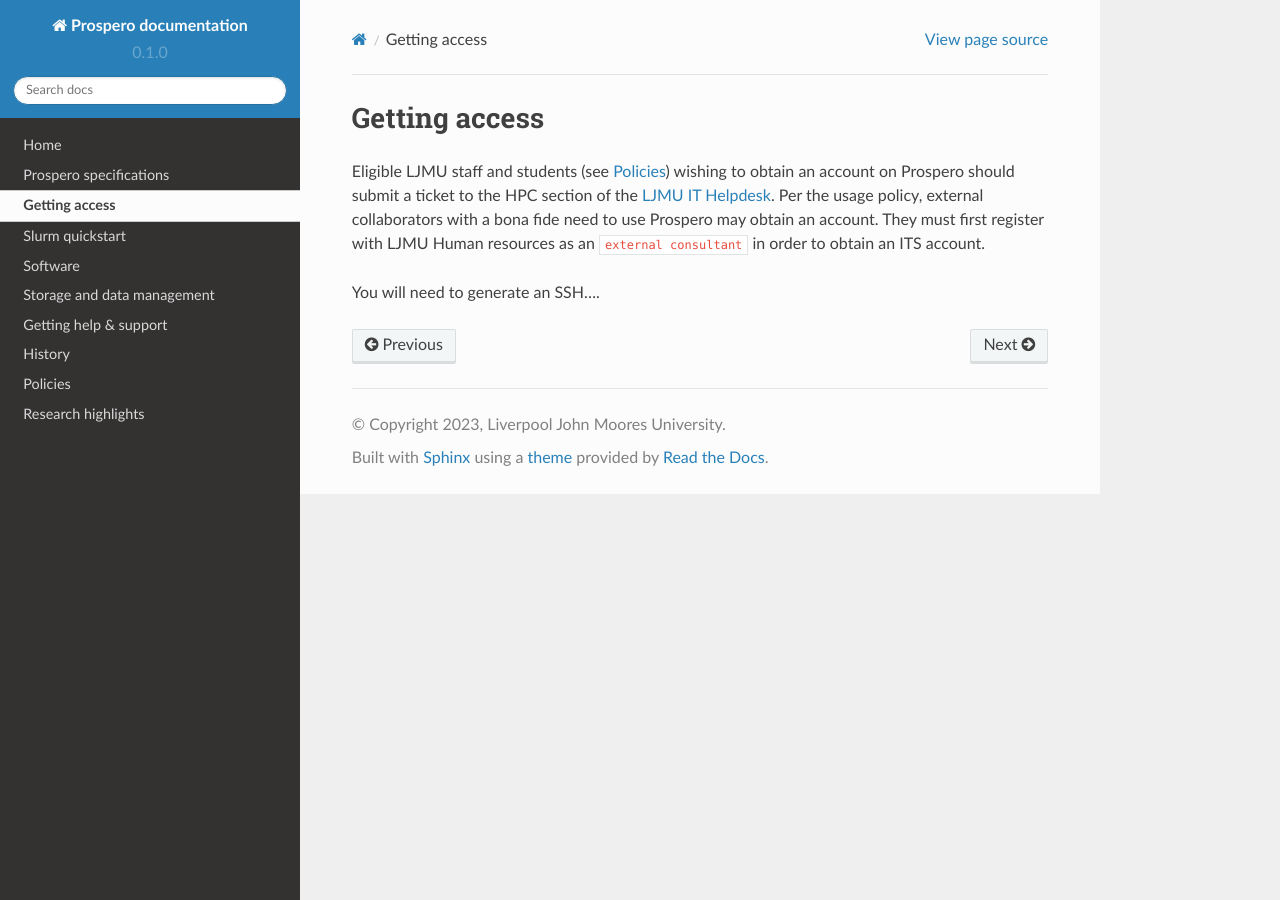
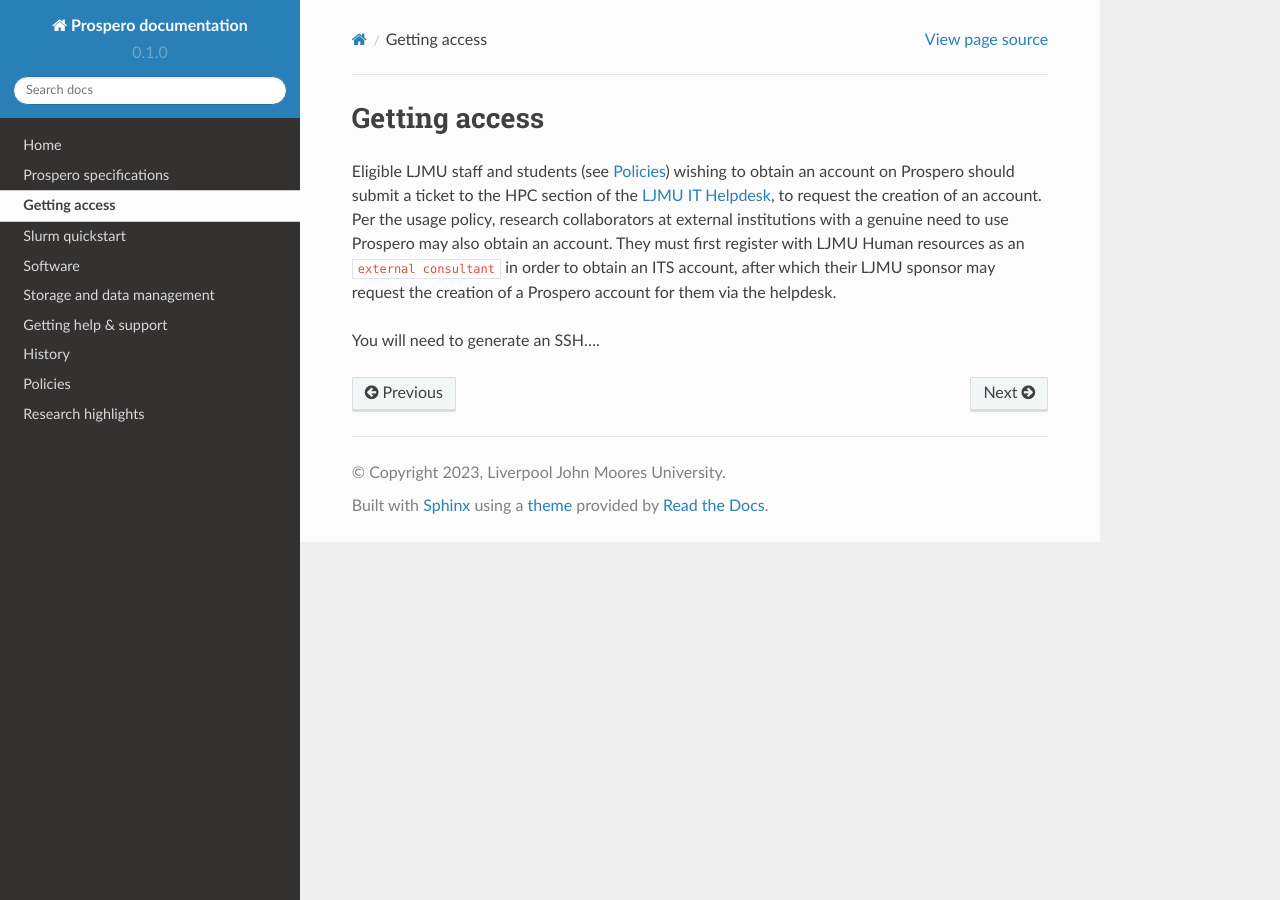
Before and after one commit to astrcrai/prospero-docs, a Sphinx documentation site: the page built from docs/source/access.rst, in a window 1280 px wide. Built offline with Sphinx 7.4.7 and the Read the Docs theme 2.0.0, drawn with Linux system fonts in a browser that asks for light colours.

Commit message:
Update access.rst

```diff
--- a/docs/source/access.rst
+++ b/docs/source/access.rst
@@ -1,6 +1,6 @@
 Getting access
 ===============
 
-Eligible LJMU staff and students (see :ref:`Policies`) wishing to obtain an account on Prospero should submit a ticket to the HPC section of the `LJMU IT Helpdesk <https://helpme.ljmu.ac.uk/>`_. Per the usage policy, external collaborators with a bona fide need to use Prospero may obtain an account. They must first register with LJMU Human resources as an ``external consultant`` in order to obtain an ITS account.
+Eligible LJMU staff and students (see :ref:`Policies`) wishing to obtain an account on Prospero should submit a ticket to the HPC section of the `LJMU IT Helpdesk <https://helpme.ljmu.ac.uk/>`_, to request the creation of an account. Per the usage policy, research collaborators at external institutions with a genuine need to use Prospero may also obtain an account. They must first register with LJMU Human resources as an ``external consultant`` in order to obtain an ITS account, after which their LJMU sponsor may request the creation of a Prospero account for them via the helpdesk.
 
 You will need to generate an SSH....
```
